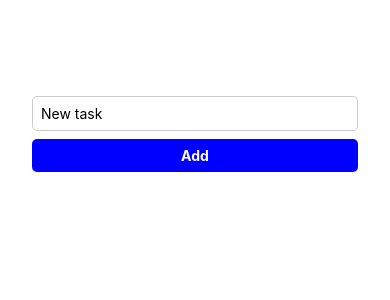
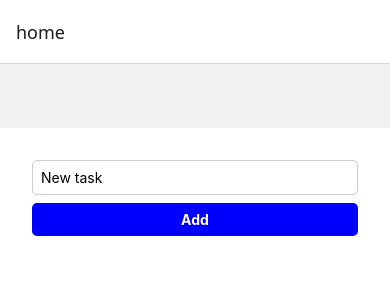
Before and after one commit to jonathansedrez/bareRn, a React Native app: screen / in a window 390 px wide. Shown: the top 300 px of the page. Built offline with nearby package versions, Linux system fonts and the light colour scheme.

Commit message:
feat: add react-navigation

```diff
--- a/App.tsx
+++ b/App.tsx
@@ -1,4 +1,6 @@
 import React, {useState} from 'react';
+import {NavigationContainer} from '@react-navigation/native';
+import {createNativeStackNavigator} from '@react-navigation/native-stack';
 import {
   FlatList,
   StyleSheet,
@@ -8,7 +10,7 @@ import {
   View,
 } from 'react-native';
 
-function App(): React.JSX.Element {
+function Home(): React.JSX.Element {
   const [taskInput, setTaskInput] = useState('');
   const [tasks, setTasks] = useState<{id: string; text: string}[]>([]);
 
@@ -56,6 +58,23 @@ function App(): React.JSX.Element {
   );
 }
 
+const Stack = createNativeStackNavigator();
+function StackRoutes() {
+  return (
+    <Stack.Navigator>
+      <Stack.Screen name="home" component={Home} />
+    </Stack.Navigator>
+  );
+}
+
+export default function App() {
+  return (
+    <NavigationContainer>
+      <StackRoutes />
+    </NavigationContainer>
+  );
+}
+
 const styles = StyleSheet.create({
   container: {
     flex: 1,
@@ -99,5 +118,3 @@ const styles = StyleSheet.create({
     fontWeight: 'bold',
   },
 });
-
-export default App;
```
Also changed, not shown: package.json (+6 -1 lines), 2 other files (tests, documents, lock files or other folders).
